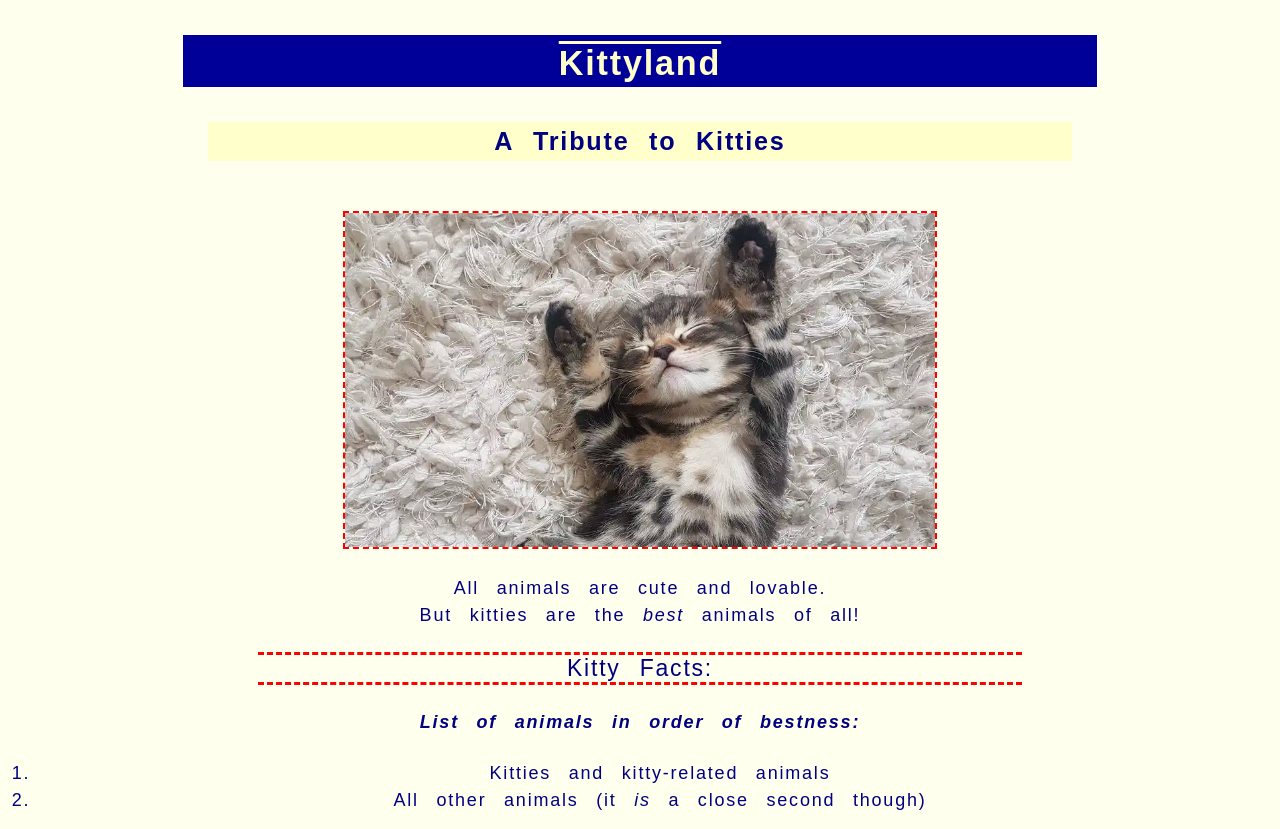
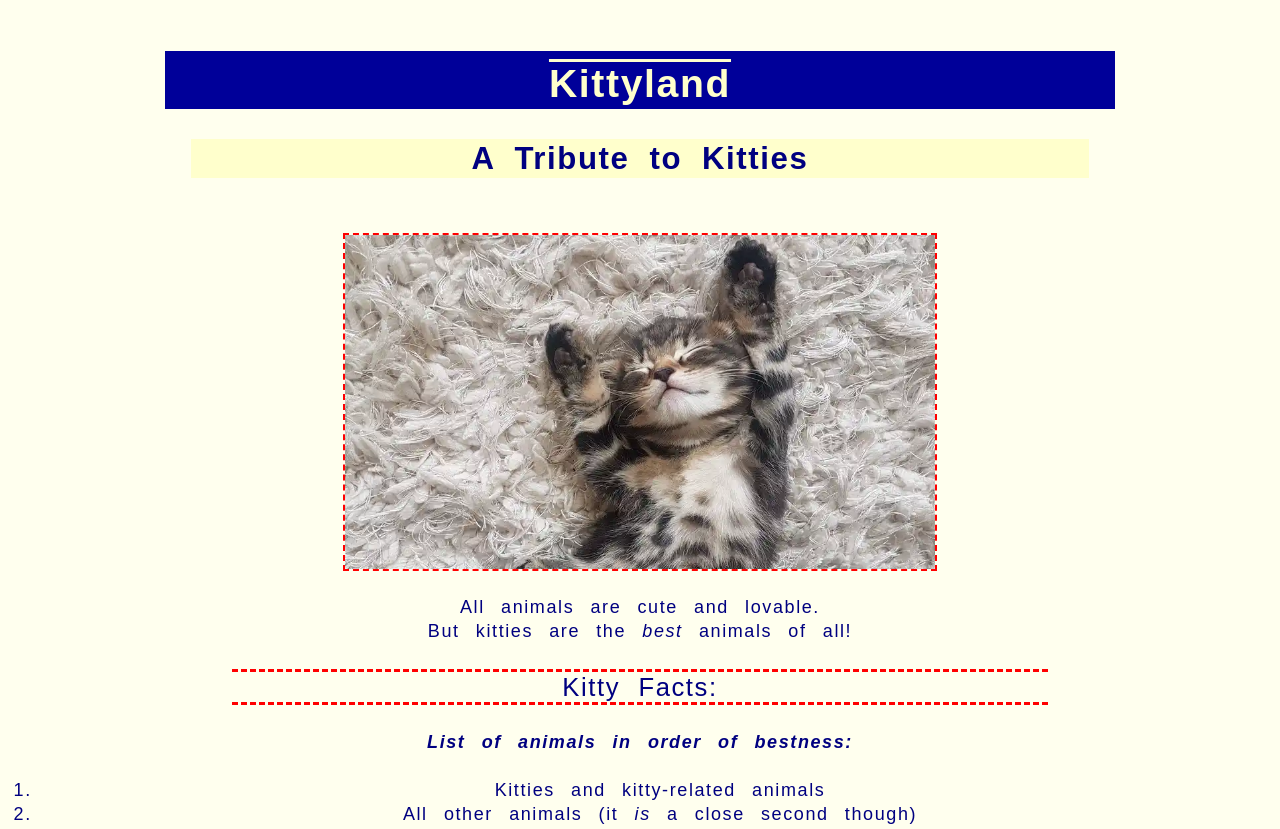
Before and after one commit to gigi-boop/kitty-tribute-page, a plain HTML site: page index.html in a window 1280 px wide. Shown: the top 829 px of the page. Drawn offline with Linux system fonts and the light colour scheme.

Commit message:
change typography values from em to rem, change margins and padding from px to em

```diff
--- a/main.css
+++ b/main.css
@@ -1,47 +1,39 @@
 body {
     font-family: Arial, sans-serif, Helvetica;
-    font-size: 18px;
+    font-size: 1.125rem;
     font-weight: normal;
     text-align: center;
-    line-height: 1.5em;
-    letter-spacing: .1em;
-    word-spacing: .6em;
+    line-height: 1.5rem;
+    letter-spacing: .1rem;
+    word-spacing: .6rem;
     color: navy;
     background-color: #ffe;
 }
 
 h1 {
-    font-size: 1.9em;
+    font-size: 2.45rem;
     font-weight: bold;
     text-decoration: overline;
     color: #ffc;
     background-color: #009;
-    margin: 35px 175px;
-    padding: 15px 10px 10px 10px;
-/*
-    border: 7px solid #005;
-    border-top: none;
-    border-right: none;
-*/
+    margin: 1.3em 4em .75em 4em;
+    padding: .53em .5em .35em .5em;
 }
 
 h2 {
-    font-size: 1.4em;
+    font-size: 1.95rem;
     background-color: #ffc;
-    margin: 10px 200px 50px 200px;
-    padding: 6px;
-/*
-    border: 5px solid #444;
-    border-top: none;
-    border-right: none;
-*/
+    margin: 0em 5.85em 1.75em 5.85em;
+    padding: .25em;
 }
 
 h3 {
-    font-size: 23px;
+    font-size: 1.6rem;
     font-weight: normal;
-    margin-left: 250px;
-    margin-right: 250px;
+    margin-left: 8.75em;
+    margin-right: 8.75em;
+    padding-top: .12em;
+    padding-bottom: .12em;
     border: 3px dashed red;
     border-left: none;
     border-right: none;
```
Also changed, not shown: index.html (+1 -1 lines), survey.html (+2 -0 lines).
